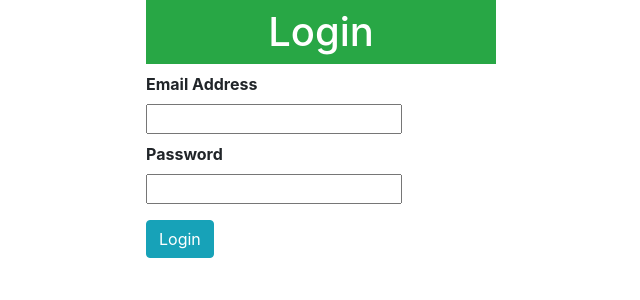
After one commit to arshupt/VegMart, a Flask app: page /login in a window 1280 px wide. The commit adds this page. Shown: the top 300 px of the page, without its empty margins (319-959 px from the left). Run offline with Flask 2, Linux system fonts and the light colour scheme; some libraries are stand-ins or nearby versions.

Commit message:
Login created

```diff
--- a/shop/admin/forms.py
+++ b/shop/admin/forms.py
@@ -9,3 +9,8 @@ class RegistrationForm(Form):
         validators.EqualTo('confirm', message='Passwords must match')
     ])
     confirm = PasswordField('Repeat Password')
+
+
+class LoginForm(Form):
+    email = StringField('Email Address', [validators.Length(min=6, max=35),validators.Email()])
+    password = PasswordField('Password', [validators.DataRequired()])
--- a/shop/admin/routes.py
+++ b/shop/admin/routes.py
@@ -1,12 +1,16 @@
 from flask import render_template,session, request, redirect, url_for, flash
 
 from shop import app,db,bcrypt
-from .forms import RegistrationForm
+from .forms import RegistrationForm,LoginForm
 from .models import User
 import os
 
-@app.route("/")
-def home():
+@app.route('/admin')
+def admin():
+    if 'email' not in session:
+        flash(f'Please login first','danger')
+        return redirect(url_for('login'))
+
     return render_template('admin/index.html',title='Admin Page')
 
 @app.route('/register', methods=['GET', 'POST'])
@@ -19,5 +23,18 @@ def register():
         db.session.add(user)
         db.session.commit()
         flash(f'Welcome {form.name.data} Thank you for registering','success')
-        return redirect(url_for('home'))
+        return redirect(url_for('login'))
     return render_template('admin/register.html', form=form, title="Registration Page")
+
+@app.route('/login',methods=['GET','POST'])
+def login():
+    form=LoginForm(request.form)
+    if request.method == 'POST' and form.validate():
+        user = User.query.filter_by(email=form.email.data).first()
+        if user and bcrypt.check_password_hash(user.password,form.password.data):
+            session['email'] = form.email.data
+            flash(f'Welcome {form.email.data} You are logged in','success')
+            return redirect(request.args.get('next') or url_for('admin'))
+        else:
+            flash('Wrong password please try again','danger')
+    return render_template('admin/login.html',form=form,title="Login Page")
--- /dev/null
+++ b/shop/templates/_messages.html
@@ -0,0 +1,9 @@
+{% with messages = get_flashed_messages(with_categories=true) %}
+  {% if messages %}
+    <ul class=flashes>
+    {% for category, message in messages %}
+      <li class="alert alert-{{ category }}">{{ message }}</li>
+    {% endfor %}
+    </ul>
+  {% endif %}
+{% endwith %}
--- /dev/null
+++ b/shop/templates/admin/login.html
@@ -0,0 +1,25 @@
+{%extends "layout.html" %}
+
+{% block content %}
+
+    <div class="container">
+        {% from "_formhelpers.html" import render_field %}
+        <div class="row">
+            <div class="col-md-4"></div>
+            <div class="col-md-4">
+            {% include '_messages.html'%}
+            <div class="text-center h1 text-white bg-success p-2">Login</div>
+            <form method="POST" enctype="multipart/form-data">
+                <div>
+
+                    {{ render_field(form.email) }}
+                    {{ render_field(form.password) }}
+
+                </div>
+                <p><input type=submit value="Login" class="btn btn-info mt-2"></p>
+            </form>
+    </div>
+    <div class="col-md-4"></div>
+</div>
+</div>
+{% endblock content %}
--- a/shop/templates/admin/register.html
+++ b/shop/templates/admin/register.html
@@ -1,9 +1,11 @@
 {%extends "layout.html" %}
 
 {% block content %}
-    <div class="text-center h1 text-danger">Register</div>
+
     <div class="container">
+        {% include '_messages.html'%}
             {% from "_formhelpers.html" import render_field %}
+            <div class="text-center h1 text-white bg-success p-2">Register</div>
             <form method="post" enctype="multipart/form-data">
                 <div>
                     {{ render_field(form.name) }}
```
Also changed, not shown: shop/templates/admin/index.html (+1 -9 lines), shop/myshop.db. Lines whose indentation alone changed are shown as unchanged.
